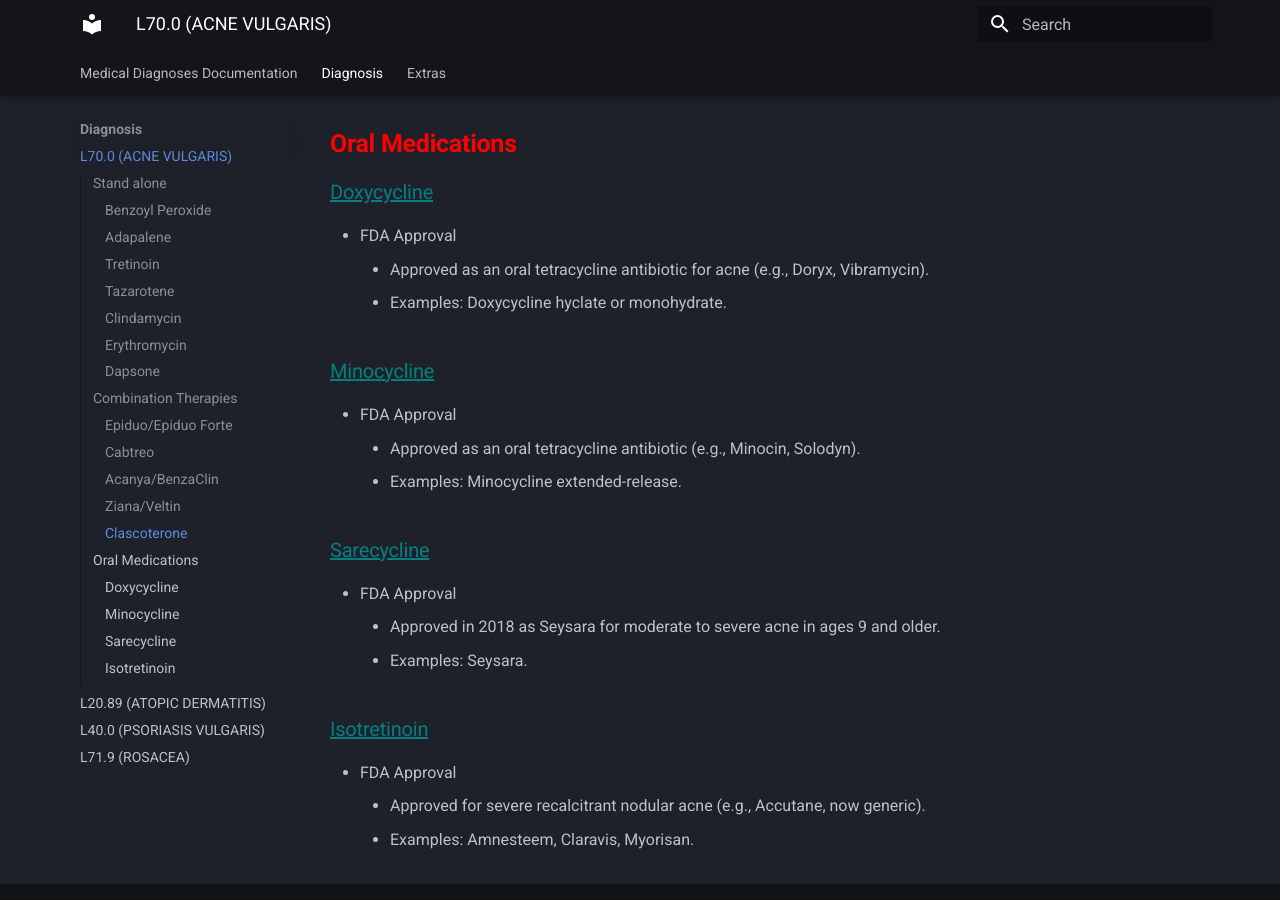
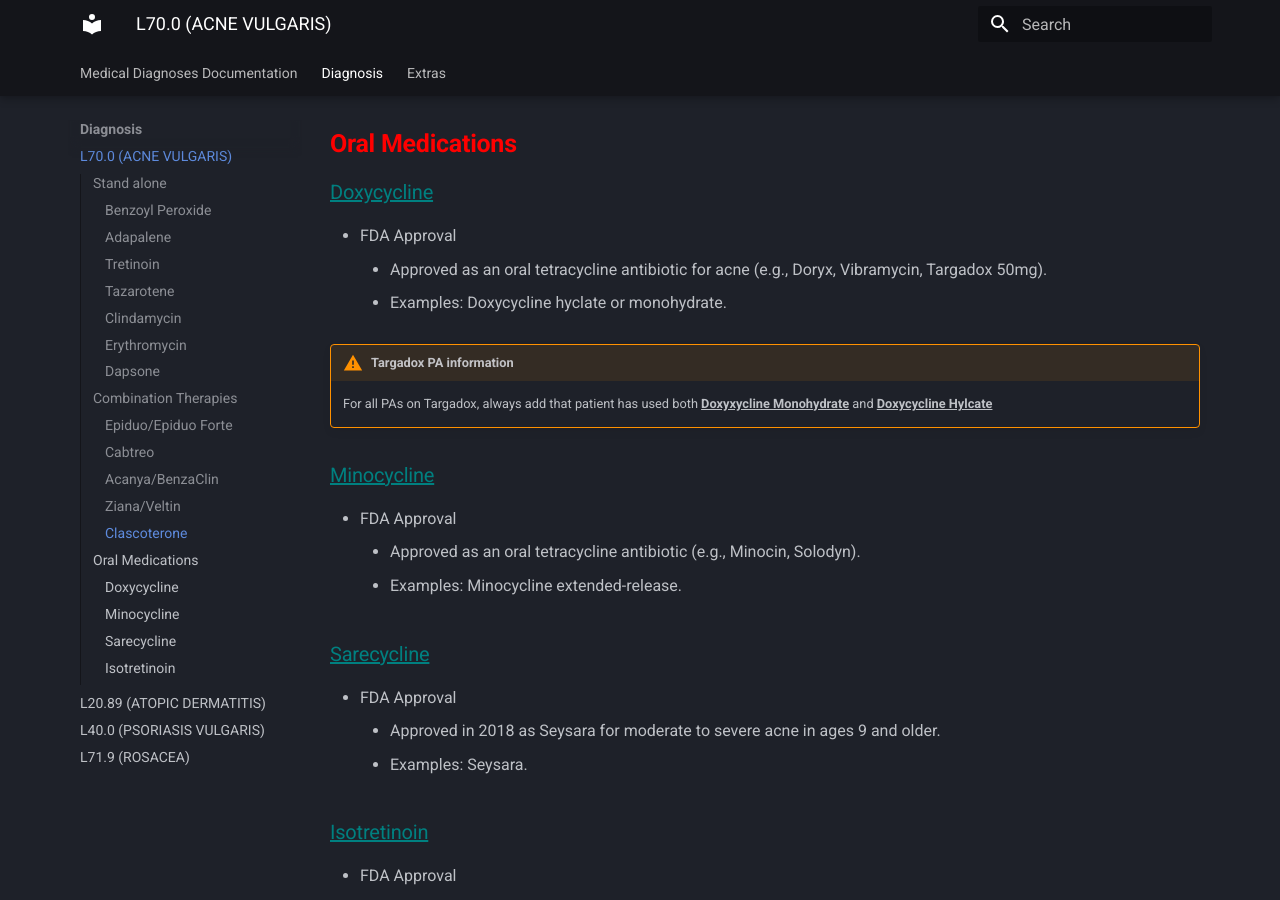
Before and after one commit to rei-cher/server-mkdocs, an MkDocs documentation site: the page built from docs/diagnosis/acne_vulgaris.md, in a window 1280 px wide and 900 px high, scrolled down 2125 px. Built offline with MkDocs 1.6.1 and Material for MkDocs 9.7.7, drawn with Linux system fonts in a browser that asks for light colours.

```diff
--- a/docker-compose.yml
+++ b/docker-compose.yml
@@ -5,7 +5,9 @@ services:
         ports:
             - "8888:8888"
         networks:
-        - inside-server
+            - inside-server
+
+        restart: unless-stopped
 
 networks:
   inside-server:
--- a/docs/diagnosis/acne_vulgaris.md
+++ b/docs/diagnosis/acne_vulgaris.md
@@ -63,8 +63,11 @@ hidden: true
 
 ### <u  style="color:teal">Doxycycline</u>
 - FDA Approval
-    - Approved as an oral tetracycline antibiotic for acne (e.g., Doryx, Vibramycin).
+    - Approved as an oral tetracycline antibiotic for acne (e.g., Doryx, Vibramycin, Targadox 50mg).
     - Examples: Doxycycline hyclate or monohydrate.
+!!! Warning "Targadox PA information"
+    For all PAs on Targadox, always add that patient has used both <u><b>Doxyxycline Monohydrate</b></u> and
+    <u><b>Doxycycline Hylcate</b></u>
 
 ### <u  style="color:teal">Minocycline</u>
 - FDA Approval
```
Also changed, not shown: docs/diagnosis/atopic_dermatitis.md (+3 -0 lines), docs/diagnosis/psoriasis_vulgaris.md (+1 -0 lines), 1 other file.
